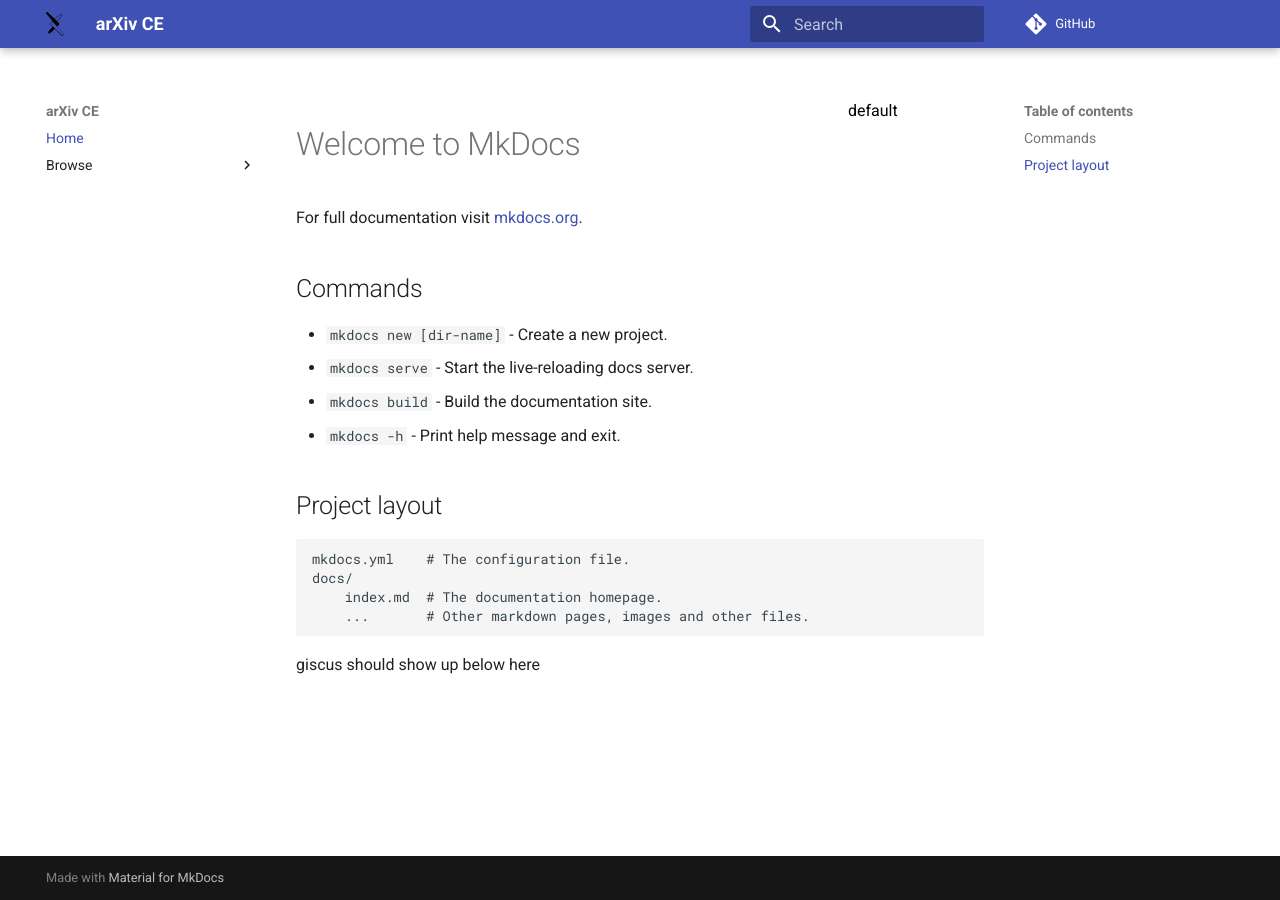
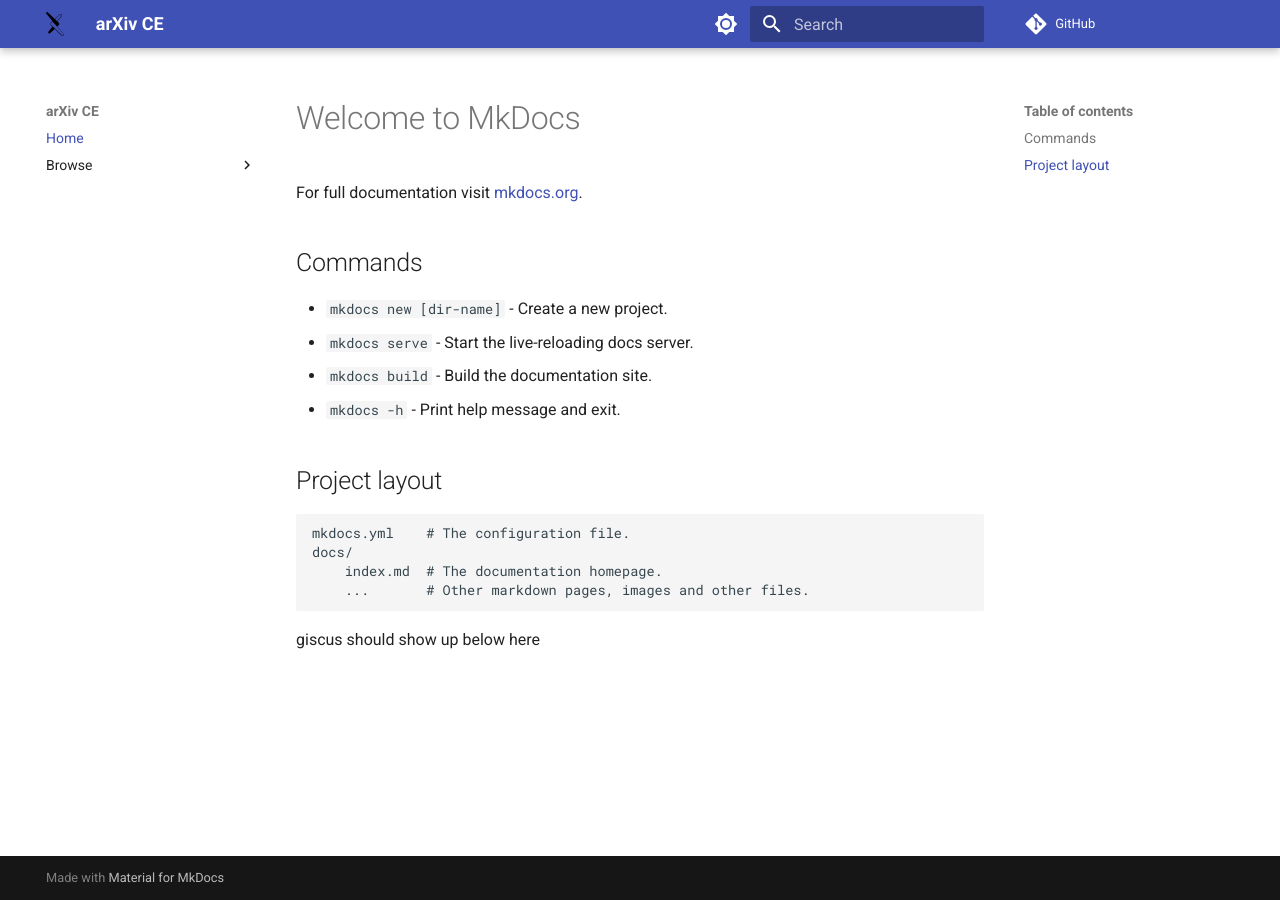
Before and after one commit to arXiv/discussion, an MkDocs documentation site: the page built from docs/index.md, in a window 1280 px wide. Built offline with MkDocs 1.6.1 and Material for MkDocs 9.7.7, drawn with Linux system fonts in a browser that asks for light colours; comment, search, counter and statistics services are not loaded.

Commit message:
Try "prefers-color-scheme" setting to follow browser preference

```diff
--- a/docs/index.md
+++ b/docs/index.md
@@ -1,7 +1,12 @@
+<!--
+  Script for letting the user switch.
+  Commented out so we can try the 'prefers-color-scheme' setting
+  to follow the user's browser preference instead
+
 <div class="mdx-switch" style="text-align: right">
         <button data-md-color-scheme="default">default</button>
         <button data-md-color-scheme="slate">slate</button>
-        <button data-md-color-scheme="slate">indigo</button>
+        <button data-md-color-scheme="indigo">indigo</button>
  </div>
 
 <script>
@@ -14,7 +19,7 @@
       name.textContent = attr
     })
   })
-</script>
+</script> -->
 
 # Welcome to MkDocs
 
--- a/mkdocs.yml
+++ b/mkdocs.yml
@@ -12,9 +12,21 @@
   name: material
   logo: arxiv-logomark-small.svg
   palette:
-    scheme: default
-    scheme: slate
-    scheme: indigo
+
+    # Palette toggle for light mode
+    - media: "(prefers-color-scheme: light)"
+      scheme: default
+      toggle:
+        icon: material/brightness-7
+        name: Switch to dark mode
+
+    # Palette toggle for dark mode
+    - media: "(prefers-color-scheme: dark)"
+      scheme: slate
+      toggle:
+        icon: material/brightness-4
+        name: Switch to light mode
+
 #  custom_dir: overrides
 # extra_css:
 #   - stylesheets/extra.css
```
